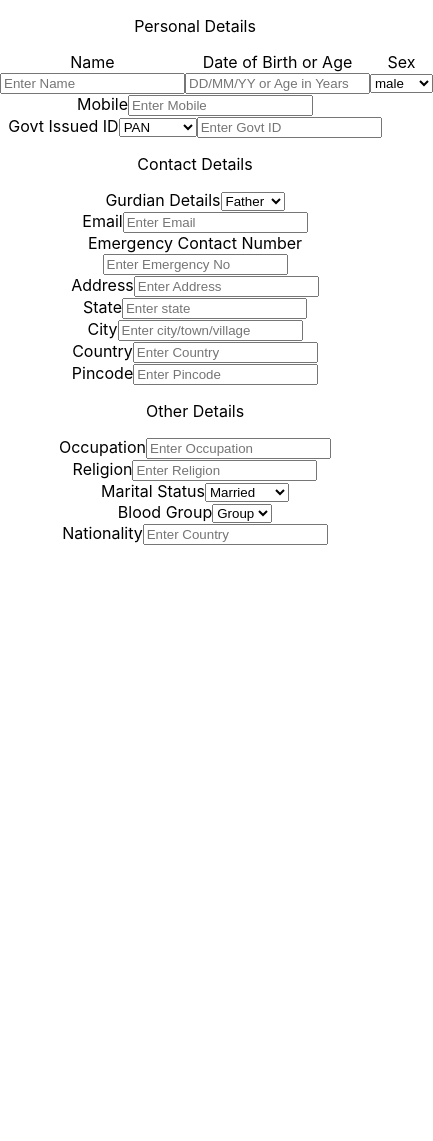
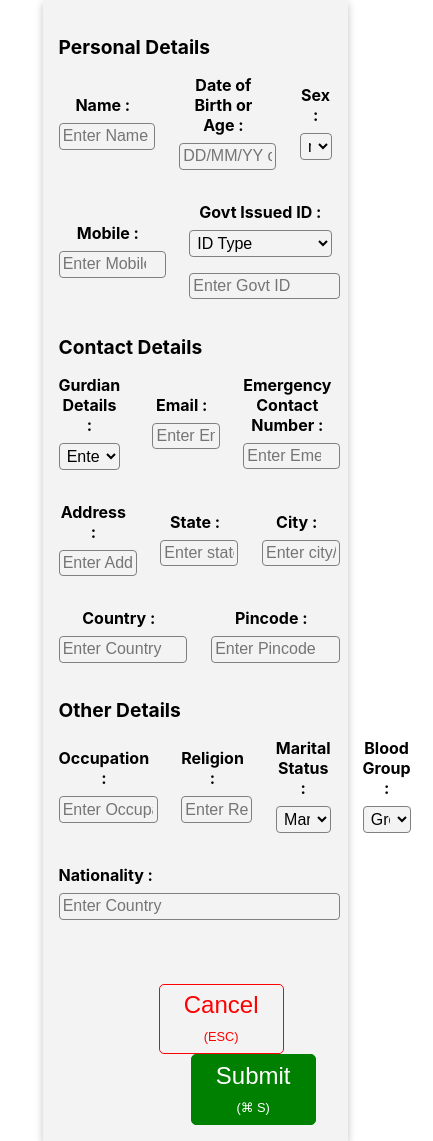
Before and after one commit to arnabdasrishi/react-form-template, a React (Create React App) app: page / in a window 390 px wide. Shown: the whole page, 433 px wide, since content can reach past the window. Before the commit the page ends 844 px from the top, so only its background shows below. Built offline with nearby package versions, Linux system fonts and the light colour scheme.

Commit message:
responsive styling added

```diff
--- a/package.json
+++ b/package.json
@@ -8,6 +8,7 @@
     "@testing-library/user-event": "^13.5.0",
     "react": "^18.2.0",
     "react-dom": "^18.2.0",
+    "react-hook-form": "^7.43.9",
     "react-scripts": "5.0.1",
     "web-vitals": "^2.1.4"
   },
--- a/src/App.css
+++ b/src/App.css
@@ -38,7 +38,151 @@
 }
 
 /* Form CSS begins here */
+form {
+  box-shadow: rgba(0, 0, 0, 0.24) 0px 3px 8px;
+  background-color: rgb(243, 243, 243);
+  width: 65%;
+  padding: 1rem;
+  margin: auto;
+}
+form input {
+  background-color: rgb(243, 243, 243);
+  border: 1px solid grey;
+  padding: .2rem;
+  border-radius: 4px;
+}
+form select {
+  background-color: rgb(243, 243, 243);
+  border: 1px solid grey;
+  padding: .2rem;
+  border-radius: 4px;
+}
+
+form > div > p {
+  text-align: left;
+  font-weight: bold;
+}
 
 .personal__details__one {
   display: flex;
+  gap: 2rem;
+  align-items: center;
+  justify-content: left;
 }
+
+.personal__details__two {
+  display: flex;
+  gap: 2rem;
+  align-items: center;
+  justify-content: left;
+  margin-top: 1rem;
+}
+
+.contact__details__one {
+  display: flex;
+  gap: 2rem;
+  align-items: center;
+  justify-content: left;
+}
+
+.address__details__one {
+  display: flex;
+  gap: 2rem;
+  align-items: center;
+  justify-content: left;
+  margin-top: 1rem;
+}
+.address__details__two {
+  display: flex;
+  gap: 2rem;
+  align-items: center;
+  justify-content: left;
+  margin-top: 1rem;
+}
+
+.other__details__one {
+  display: flex;
+  gap: 2rem;
+  align-items: center;
+  justify-content: left;
+}
+.nationality {
+  text-align: left;
+  margin-top: 1rem;
+}
+
+
+@media screen and (max-width: 950px) {
+  form {
+    display: flex;
+    flex-direction: column;
+    width: 70%;
+    margin: 0 auto;
+  }
+
+  p {
+    font-size: 1.2rem;
+    font-weight: bold;
+    margin-bottom: 1rem;
+  }
+
+  label {
+    display: block;
+    margin-bottom: 0.5rem;
+    font-weight: bold;
+  }
+
+  input,
+  select {
+    width: 100%;
+    padding: 0.5rem;
+    margin-bottom: 1rem;
+    border-radius: 5px;
+    border: 1px solid #ccc;
+    font-size: 1rem;
+  }
+
+  select {
+    cursor: pointer;
+  }
+
+  button {
+    padding: 0.5rem;
+    margin-right: 1rem;
+    border-radius: 5px;
+    border: none;
+    color: #fff;
+    font-size: 1rem;
+    cursor: pointer;
+  }
+
+  button:first-child {
+    background-color: rgb(243, 243, 243);
+  }
+
+  button:last-child {
+    background-color: #007bff;
+  }
+}
+
+/* Form button styling */
+.form__buttons {
+  margin-top: 3rem;
+  text-align: end;
+}
+.form__buttons > button:first-child {
+  border: 1px solid red;
+  color: red;
+  font-size: 1.5rem;
+  border-radius: 5px;
+  padding: .4rem 1.5rem;
+  margin-right: 3rem;
+}
+.form__buttons > button:last-child{
+  border: 1px solid green;
+  color: white;
+  background-color: green;
+  font-size: 1.5rem;
+  border-radius: 5px;
+  padding: .4rem 1.5rem;
+}
--- a/src/components/Form.jsx
+++ b/src/components/Form.jsx
@@ -1,7 +1,10 @@
 import React from "react";
 import "../App.css";
+import { useForm } from "react-hook-form";
 
 const Form = () => {
+  const rctForm = useForm();
+
   return (
     <form>
       {/* Personal Details Section */}
@@ -9,94 +12,108 @@ const Form = () => {
         <p>Personal Details</p>
         <div className="personal__details__one">
           <div>
-            <label htmlFor="name">Name</label>
+            <label htmlFor="name">Name : </label>
             <input type="text" placeholder="Enter Name" />
           </div>
           <div>
-            <label htmlFor="dob">Date of Birth or Age</label>
+            <label htmlFor="dob">Date of Birth or Age : </label>
             <input type="text" placeholder="DD/MM/YY or Age in Years" />
           </div>
           <div>
-            <label htmlFor="sex">Sex</label>
+            <label htmlFor="sex">Sex : </label>
             <select name="sex" id="sex">
               <option value="male">male</option>
               <option value="female">female</option>
             </select>
           </div>
         </div>
+
+        <div className="personal__details__two">
           <div>
-          <label htmlFor="name">Mobile</label>
+            <label htmlFor="name">Mobile : </label>
             <input type="number" placeholder="Enter Mobile" />
           </div>
           <div>
-          <label htmlFor="name">Govt Issued ID</label>
+            <label htmlFor="name">Govt Issued ID : </label>
             <select name="id-type" id="id__type">
+              <option value="">ID Type</option>
               <option value="pan">PAN</option>
               <option value="aadhar">AADHAR</option>
             </select>
             <input type="text" placeholder="Enter Govt ID" />
           </div>
         </div>
+      </div>
 
       {/* Contact Details section hereby */}
       <div className="contact__details">
         <p>Contact Details</p>
+        <div className="contact__details__one">
           <div>
-          <label htmlFor="gurd-details">Gurdian Details</label>
+            <label htmlFor="gurd-details">Gurdian Details : </label>
             <select name="gurd-details" id="gurd__details">
+              <option value="">Enter Label</option>
               <option value="father">Father</option>
               <option value="mother">Mother</option>
               <option value="parent">Parent</option>
             </select>
           </div>
           <div>
-          <label htmlFor="email">Email</label>
+            <label htmlFor="email">Email : </label>
             <input type="email" placeholder="Enter Email" />
           </div>
           <div>
-          <label htmlFor="emergency-no">Emergency Contact Number</label>
+            <label htmlFor="emergency-no">Emergency Contact Number : </label>
             <input type="number" placeholder="Enter Emergency No" />
+          </div>
         </div>
       </div>
 
       {/* Address Details section */}
       <div className="address_details">
+        <div className="address__details__one">
           <div>
-          <label htmlFor="address">Address</label>
+            <label htmlFor="address">Address : </label>
             <input type="text" placeholder="Enter Address" />
           </div>
           <div>
-          <label htmlFor="state">State</label>
+            <label htmlFor="state">State : </label>
             <input type="text" placeholder="Enter state" />
           </div>
           <div>
-          <label htmlFor="city">City</label>
+            <label htmlFor="city">City : </label>
             <input type="text" placeholder="Enter city/town/village" />
           </div>
+        </div>
+
+        <div className="address__details__two">
           <div>
-          <label htmlFor="country">Country</label>
+            <label htmlFor="country">Country : </label>
             <input type="text" placeholder="Enter Country" />
           </div>
           <div>
-          <label htmlFor="country">Pincode</label>
+            <label htmlFor="country">Pincode : </label>
             <input type="number" placeholder="Enter Pincode" />
+          </div>
         </div>
       </div>
 
       {/* Other Details */}
       <div className="other_details">
         <p>Other Details</p>
+        <div className="other__details__one">
           <div>
-          <label htmlFor="occupation">Occupation</label>
+            <label htmlFor="occupation">Occupation : </label>
             <input type="text" placeholder="Enter Occupation" />
           </div>
           <div>
-          <label htmlFor="religion">Religion</label>
+            <label htmlFor="religion">Religion : </label>
             <input type="text" placeholder="Enter Religion" />
           </div>
           <div>
-          <label htmlFor="marital">Marital Status</label>
+            <label htmlFor="marital">Marital Status : </label>
             <select name="Enter Marital Status" id="marital">
+              <option value="">Martial Status</option>
               <option value="married">Married</option>
               <option value="divorced">Divorced</option>
               <option value="seperated">Seperated</option>
@@ -105,7 +122,7 @@ const Form = () => {
             </select>
           </div>
           <div>
-          <label htmlFor="blood">Blood Group</label>
+            <label htmlFor="blood">Blood Group : </label>
             <select name="Group" id="blood__group">
               <option value="">Group</option>
               <option value="a+">A+</option>
@@ -116,10 +133,16 @@ const Form = () => {
               <option value="ab-">AB-</option>
             </select>
           </div>
-        <div>
-          <label htmlFor="name">Nationality</label>
+        </div>
+        <div className="nationality">
+          <label htmlFor="name">Nationality : </label>
           <input type="text" placeholder="Enter Country" />
         </div>
+      </div>
+
+      <div className="form__buttons">
+        <button>Cancel <br/> <span style={{fontSize:"0.8rem"}}>(ESC)</span></button>
+        <button>Submit <br/> <span style={{fontSize:"0.8rem"}}>(⌘ S)</span></button>
       </div>
     </form>
   );
--- a/src/index.js
+++ b/src/index.js
@@ -1,17 +1,11 @@
-import React from 'react';
-import ReactDOM from 'react-dom/client';
-import './index.css';
-import App from './App';
-import reportWebVitals from './reportWebVitals';
+import React from "react";
+import ReactDOM from "react-dom/client";
+import "./index.css";
+import App from "./App";
 
-const root = ReactDOM.createRoot(document.getElementById('root'));
-root.render(
-  <React.StrictMode>
-    <App />
-  </React.StrictMode>
-);
+const root = ReactDOM.createRoot(document.getElementById("root"));
+root.render(<App />);
 
 // If you want to start measuring performance in your app, pass a function
 // to log results (for example: reportWebVitals(console.log))
 // or send to an analytics endpoint. Learn more: https://bit.ly/CRA-vitals
-reportWebVitals();
```
Also changed, not shown: 1 other file (tests, documents, lock files or other folders). Lines whose indentation alone changed are shown as unchanged.
